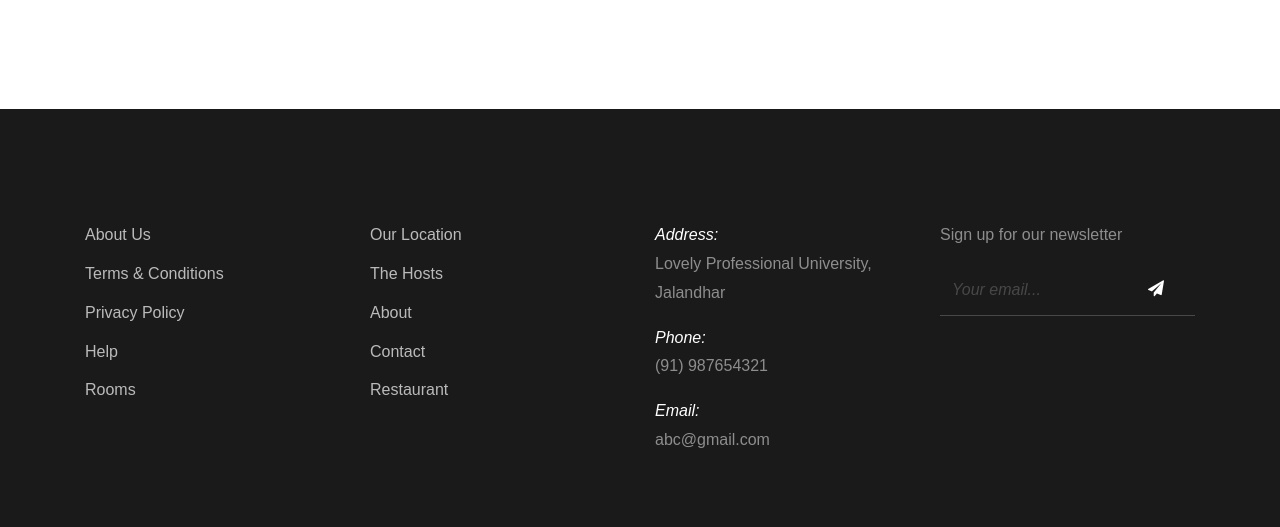
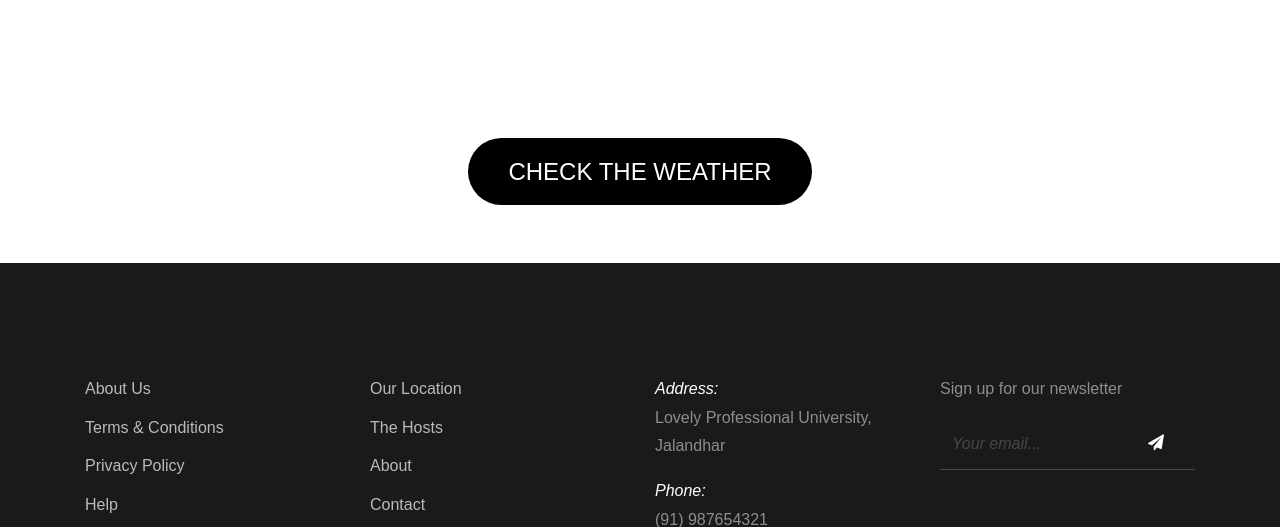
Before and after one commit to anshumansingh005/FrontEndProject_k1643, a plain HTML site: page index.html in a window 1280 px wide. Shown: the part 3829-4356 px from the top of the page. Drawn offline with Linux system fonts and the light colour scheme; files whose address does not match are found by name; a web font is replaced by a local one.

Commit message:
Update index.html

```diff
--- a/index.html
+++ b/index.html
@@ -253,7 +253,14 @@
         </div>
       </div>
     </section>
-
+<br>
+    <div>
+      <center>
+      <a href="weatherr-report-master/index.html" class="bttn btn--black btn--animated">Check the weather</a>
+    </center>
+    </div>
+<BR>
+  <BR>
     <footer class="section footer-section">
       <div class="container">
         <div class="row mb-4">
```
